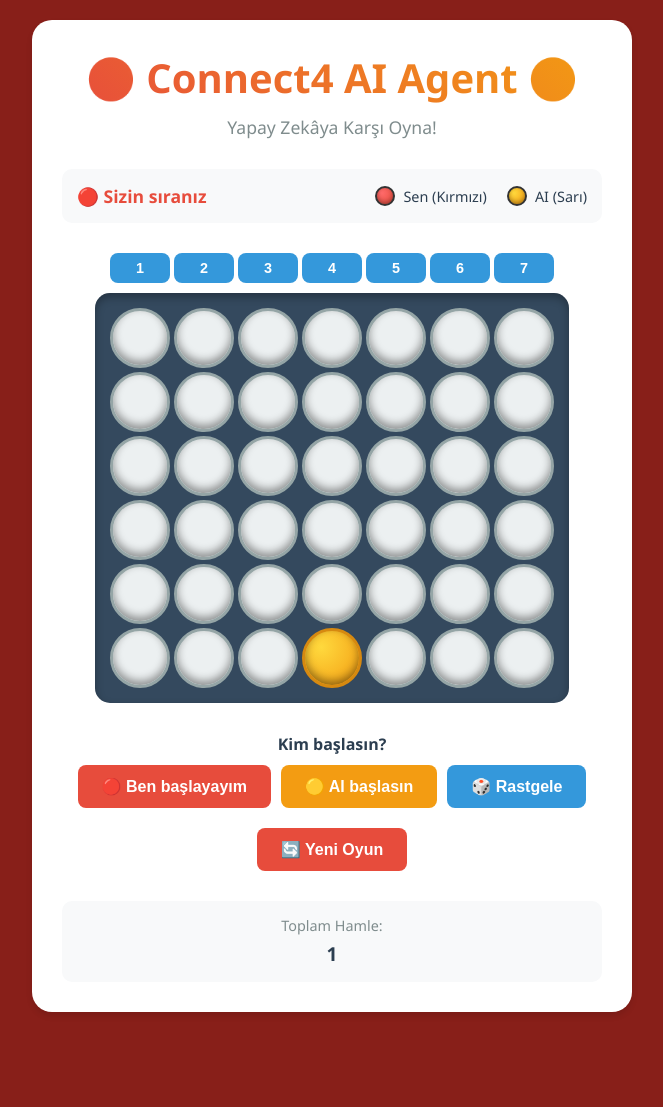
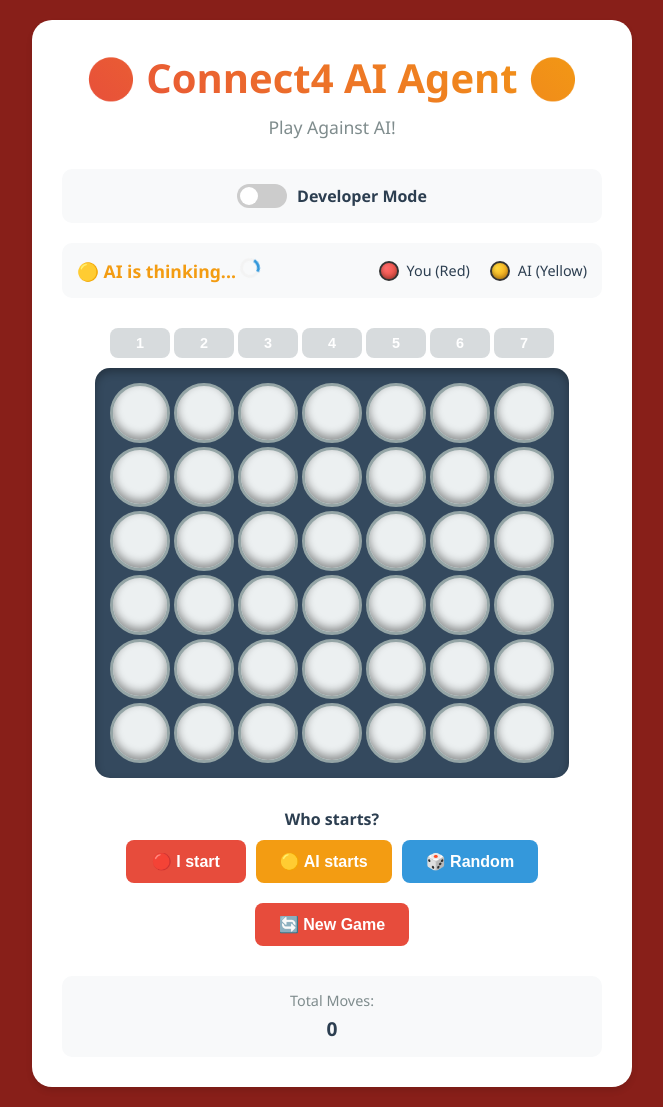
Before and after one commit to oguzhansarigol/connect4-ai-agent, a Flask app: page / in a window 1280 px wide. Shown: the whole page, without its empty margins (308-971 px from the left). Before the commit the page ends 1012 px from the top, so only its background shows below. Run offline with Flask 3, Linux system fonts and the light colour scheme; data that the repository does not hold is empty.

Commit message:
Developer mode v1 added

```diff
--- a/app.py
+++ b/app.py
@@ -11,7 +11,7 @@
 app.secret_key = 'connect4-secret-key'  # Session için gerekli
 
 # AI derinliği
-AI_DEPTH = 5
+AI_DEPTH = 8
 
 def create_game_session(first_player=None):
     """Yeni bir oyun oturumu oluşturur"""
@@ -61,6 +61,7 @@
     """Oyuncu hamlesi yapar"""
     data = request.get_json()
     col = int(data['column'])
+    depth = int(data.get('depth', AI_DEPTH))  # Depth parametresini al
 
     if 'game' not in session:
         session['game'] = create_game_session()
@@ -104,9 +105,9 @@
         'valid_columns': get_valid_locations(game['board'])
     }
 
-    # Eğer AI'ın sırası geldiyse ve oyun bitmemişse AI hamlesini yap
+    # Eğer AI'ın sırası geldiyse ve oyun bitmeмиşse AI hamlesini yap
     if game['turn'] == PLAYER_AI and not game['game_over']:
-        ai_col = get_best_move(board, PLAYER_AI, AI_DEPTH)
+        ai_col = get_best_move(board, PLAYER_AI, depth)
         ai_row = get_next_open_row(board, ai_col)
         drop_piece(board, ai_row, ai_col, PLAYER_AI)
         game['last_move'] = {'player': PLAYER_AI, 'row': ai_row, 'col': ai_col}
@@ -142,6 +143,9 @@
     if 'game' not in session:
         return jsonify({'error': 'Oyun oturumu bulunamadı'}), 400
 
+    data = request.get_json() or {}
+    depth = int(data.get('depth', AI_DEPTH))  # Depth parametresini al
+
     game = session['game']
     board = game['board']
 
@@ -149,7 +153,7 @@
         return jsonify({'error': 'AI hamle yapamaz'}), 400
 
     # AI hamlesini yap
-    ai_col = get_best_move(board, PLAYER_AI, AI_DEPTH)
+    ai_col = get_best_move(board, PLAYER_AI, depth)
     ai_row = get_next_open_row(board, ai_col)
     drop_piece(board, ai_row, ai_col, PLAYER_AI)
     game['last_move'] = {'player': PLAYER_AI, 'row': ai_row, 'col': ai_col}
--- a/main.py
+++ b/main.py
@@ -12,7 +12,7 @@
 
 # Yapay zekanın ne kadar ileriyi düşüneceğini belirleyen derinlik.
 # Değeri artırmak AI'ı daha zeki ama daha yavaş yapar. 4-5 iyi bir başlangıçtır.
-AI_DEPTH = 5
+AI_DEPTH = 8
 
 def main():
     """
--- a/static/script.js
+++ b/static/script.js
@@ -7,7 +7,8 @@
         this.gameOver = false;
         this.winner = null;
         this.moveCount = 0;
-        this.aiThinkingTime = 0;
+        this.aiDepth = 8; // Default depth
+        this.devMode = false;
 
         this.initializeElements();
         this.bindEvents();
@@ -23,6 +24,10 @@
         this.startAiBtn = document.getElementById('start-ai');
         this.startRandomBtn = document.getElementById('start-random');
         this.moveCountElement = document.getElementById('move-count');
+        this.devModeToggle = document.getElementById('dev-mode-toggle');
+        this.devSettings = document.getElementById('dev-settings');
+        this.depthSlider = document.getElementById('depth-slider');
+        this.depthValue = document.getElementById('depth-value');
         this.modal = document.getElementById('modal-overlay');
         this.modalTitle = document.getElementById('modal-title');
         this.modalMessage = document.getElementById('modal-message');
@@ -35,6 +40,8 @@
         this.startHumanBtn.addEventListener('click', () => this.startNewGame('human'));
         this.startAiBtn.addEventListener('click', () => this.startNewGame('ai'));
         this.startRandomBtn.addEventListener('click', () => this.startNewGame('random'));
+        this.devModeToggle.addEventListener('change', (e) => this.toggleDevMode(e.target.checked));
+        this.depthSlider.addEventListener('input', (e) => this.updateDepth(e.target.value));
         this.modalNewGameBtn.addEventListener('click', () => this.newGameFromModal());
         this.modalCloseBtn.addEventListener('click', () => this.hideModal());
         this.modal.addEventListener('click', (e) => {
@@ -118,24 +125,38 @@
     updateStatus() {
         if (this.gameOver) {
             if (this.winner === -1) {
-                this.statusElement.textContent = '🎉 Tebrikler! Kazandınız!';
+                this.statusElement.textContent = '🎉 Congratulations! You won!';
                 this.statusElement.style.color = '#27ae60';
             } else if (this.winner === 1) {
-                this.statusElement.textContent = '🤖 AI Kazandı!';
+                this.statusElement.textContent = '🤖 AI Won!';
                 this.statusElement.style.color = '#e74c3c';
             } else {
-                this.statusElement.textContent = '🤝 Berabere!';
+                this.statusElement.textContent = '🤝 Draw!';
                 this.statusElement.style.color = '#f39c12';
             }
         } else {
             if (this.turn === -1) {
-                this.statusElement.textContent = '🔴 Sizin sıranız';
+                this.statusElement.textContent = '🔴 Your turn';
                 this.statusElement.style.color = '#e74c3c';
             } else {
-                this.statusElement.innerHTML = '🟡 AI düşünüyor... <span class="loading"></span>';
+                this.statusElement.innerHTML = '🟡 AI is thinking... <span class="loading"></span>';
                 this.statusElement.style.color = '#f39c12';
             }
         }
+    }
+
+    toggleDevMode(enabled) {
+        this.devMode = enabled;
+        if (enabled) {
+            this.devSettings.classList.add('active');
+        } else {
+            this.devSettings.classList.remove('active');
+        }
+    }
+
+    updateDepth(value) {
+        this.aiDepth = parseInt(value);
+        this.depthValue.textContent = value;
     }
 
     updateMoveCount() {
@@ -154,7 +175,10 @@
                 headers: {
                     'Content-Type': 'application/json'
                 },
-                body: JSON.stringify({ column: col })
+                body: JSON.stringify({
+                    column: col,
+                    depth: this.aiDepth
+                })
             });
 
             const data = await response.json();
@@ -210,7 +234,13 @@
         this.updateStatus();
 
         try {
-            const response = await fetch('/api/ai-move', { method: 'POST' });
+            const response = await fetch('/api/ai-move', {
+                method: 'POST',
+                headers: {
+                    'Content-Type': 'application/json'
+                },
+                body: JSON.stringify({ depth: this.aiDepth })
+            });
             const data = await response.json();
 
             if (!response.ok) {
@@ -228,14 +258,14 @@
 
     showGameOverModal() {
         if (this.winner === -1) {
-            this.modalTitle.textContent = '🎉 Tebrikler!';
-            this.modalMessage.textContent = 'Harika oynadınız ve AI\'ı yendiniz!';
+            this.modalTitle.textContent = '🎉 Congratulations!';
+            this.modalMessage.textContent = 'Great game! You beat the AI!';
         } else if (this.winner === 1) {
-            this.modalTitle.textContent = '🤖 AI Kazandı';
-            this.modalMessage.textContent = 'Bu sefer AI daha iyiydi. Tekrar deneyin!';
+            this.modalTitle.textContent = '🤖 AI Won';
+            this.modalMessage.textContent = 'AI was better this time. Try again!';
         } else {
-            this.modalTitle.textContent = '🤝 Berabere';
-            this.modalMessage.textContent = 'İyi mücadele! İkiniz de harika oynadınız.';
+            this.modalTitle.textContent = '🤝 Draw';
+            this.modalMessage.textContent = 'Good fight! You both played great.';
         }
 
         this.modal.classList.add('show');
--- a/static/style.css
+++ b/static/style.css
@@ -53,6 +53,146 @@
     -webkit-background-clip: text;
     -webkit-text-fill-color: transparent;
     background-clip: text;
+}
+
+/* Developer Mode Toggle */
+.developer-mode {
+    display: flex;
+    align-items: center;
+    justify-content: center;
+    gap: 10px;
+    margin: 20px 0;
+    padding: 15px;
+    background: #f8f9fa;
+    border-radius: 10px;
+}
+
+.dev-label {
+    font-weight: bold;
+    color: var(--primary-color);
+}
+
+.switch {
+    position: relative;
+    display: inline-block;
+    width: 50px;
+    height: 24px;
+}
+
+.switch input {
+    opacity: 0;
+    width: 0;
+    height: 0;
+}
+
+.slider {
+    position: absolute;
+    cursor: pointer;
+    top: 0;
+    left: 0;
+    right: 0;
+    bottom: 0;
+    background-color: #ccc;
+    transition: .4s;
+    border-radius: 24px;
+}
+
+.slider:before {
+    position: absolute;
+    content: "";
+    height: 18px;
+    width: 18px;
+    left: 3px;
+    bottom: 3px;
+    background-color: white;
+    transition: .4s;
+    border-radius: 50%;
+}
+
+input:checked + .slider {
+    background-color: var(--success-color);
+}
+
+input:checked + .slider:before {
+    transform: translateX(26px);
+}
+
+/* Developer Settings */
+.dev-settings {
+    display: none;
+    margin: 20px 0;
+    padding: 20px;
+    background: #f8f9fa;
+    border-radius: 10px;
+    border: 2px solid var(--success-color);
+}
+
+.dev-settings.active {
+    display: block;
+    animation: slideDown 0.3s ease-out;
+}
+
+@keyframes slideDown {
+    from {
+        opacity: 0;
+        transform: translateY(-10px);
+    }
+    to {
+        opacity: 1;
+        transform: translateY(0);
+    }
+}
+
+.depth-control {
+    text-align: center;
+}
+
+.depth-control label {
+    display: block;
+    margin-bottom: 10px;
+    font-weight: bold;
+    color: var(--primary-color);
+    font-size: 1.1rem;
+}
+
+#depth-value {
+    color: var(--success-color);
+    font-size: 1.3rem;
+}
+
+.depth-slider {
+    width: 100%;
+    max-width: 300px;
+    height: 6px;
+    border-radius: 5px;
+    background: #d3d3d3;
+    outline: none;
+    margin: 10px 0;
+}
+
+.depth-slider::-webkit-slider-thumb {
+    -webkit-appearance: none;
+    appearance: none;
+    width: 20px;
+    height: 20px;
+    border-radius: 50%;
+    background: var(--success-color);
+    cursor: pointer;
+}
+
+.depth-slider::-moz-range-thumb {
+    width: 20px;
+    height: 20px;
+    border-radius: 50%;
+    background: var(--success-color);
+    cursor: pointer;
+    border: none;
+}
+
+.depth-info {
+    margin-top: 5px;
+    font-size: 0.85rem;
+    color: #7f8c8d;
 }
 
 .subtitle {
--- a/templates/index.html
+++ b/templates/index.html
@@ -10,19 +10,37 @@
     <div class="container">
         <header>
             <h1>🔴 Connect4 AI Agent 🟡</h1>
-            <p class="subtitle">Yapay Zekâya Karşı Oyna!</p>
+            <p class="subtitle">Play Against AI!</p>
         </header>
 
+        <!-- Developer Mode Toggle -->
+        <div class="developer-mode">
+            <label class="switch">
+                <input type="checkbox" id="dev-mode-toggle">
+                <span class="slider"></span>
+            </label>
+            <span class="dev-label">Developer Mode</span>
+        </div>
+
+        <!-- Developer Settings (hidden by default) -->
+        <div class="dev-settings" id="dev-settings">
+            <div class="depth-control">
+                <label for="depth-slider">AI Depth: <span id="depth-value">8</span></label>
+                <input type="range" id="depth-slider" min="1" max="12" value="8" class="depth-slider">
+                <p class="depth-info">Higher depth = Stronger AI (slower)</p>
+            </div>
+        </div>
+
         <div class="game-info">
-            <div class="status" id="game-status">Oyun yükleniyor...</div>
+            <div class="status" id="game-status">Loading game...</div>
             <div class="players">
                 <div class="player human">
                     <span class="piece red"></span>
-                    <span>Sen (Kırmızı)</span>
+                    <span>You (Red)</span>
                 </div>
                 <div class="player ai">
                     <span class="piece yellow"></span>
-                    <span>AI (Sarı)</span>
+                    <span>AI (Yellow)</span>
                 </div>
             </div>
         </div>
@@ -41,19 +59,19 @@
 
         <div class="game-controls">
             <div class="first-player-selection">
-                <label>Kim başlasın?</label>
+                <label>Who starts?</label>
                 <div class="player-options">
-                    <button id="start-human" class="btn player-btn human-btn">🔴 Ben başlayayım</button>
-                    <button id="start-ai" class="btn player-btn ai-btn">🟡 AI başlasın</button>
-                    <button id="start-random" class="btn player-btn random-btn">🎲 Rastgele</button>
+                    <button id="start-human" class="btn player-btn human-btn">🔴 I start</button>
+                    <button id="start-ai" class="btn player-btn ai-btn">🟡 AI starts</button>
+                    <button id="start-random" class="btn player-btn random-btn">🎲 Random</button>
                 </div>
             </div>
-            <button id="reset-btn" class="btn reset-btn">🔄 Yeni Oyun</button>
+            <button id="reset-btn" class="btn reset-btn">🔄 New Game</button>
         </div>
 
         <div class="game-stats">
             <div class="stat">
-                <span class="stat-label">Toplam Hamle:</span>
+                <span class="stat-label">Total Moves:</span>
                 <span class="stat-value" id="move-count">0</span>
             </div>
         </div>
@@ -62,11 +80,11 @@
         <div class="modal-overlay" id="modal-overlay">
             <div class="modal">
                 <div class="modal-content">
-                    <h2 id="modal-title">Oyun Bitti!</h2>
-                    <p id="modal-message">Tebrikler!</p>
+                    <h2 id="modal-title">Game Over!</h2>
+                    <p id="modal-message">Congratulations!</p>
                     <div class="modal-buttons">
-                        <button id="modal-new-game" class="btn primary-btn">Yeni Oyun</button>
-                        <button id="modal-close" class="btn secondary-btn">Kapat</button>
+                        <button id="modal-new-game" class="btn primary-btn">New Game</button>
+                        <button id="modal-close" class="btn secondary-btn">Close</button>
                     </div>
                 </div>
             </div>
```
